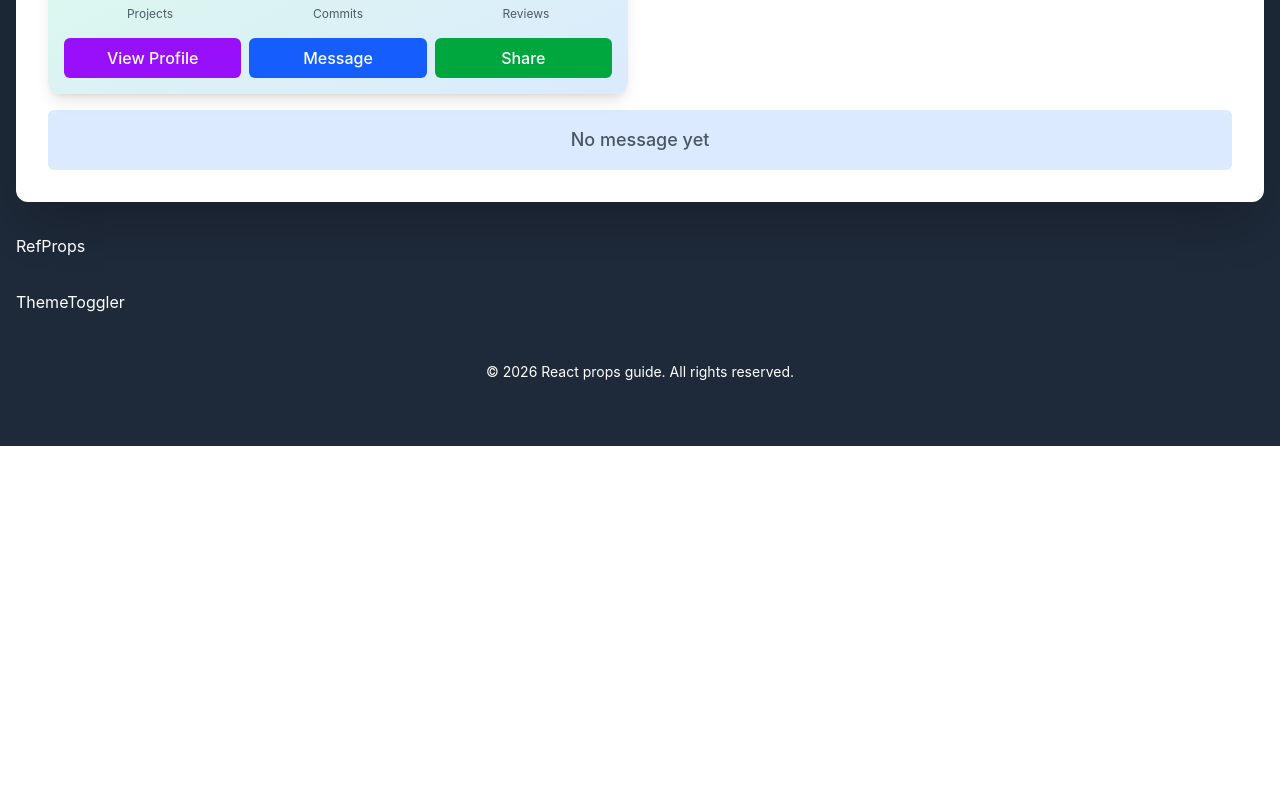
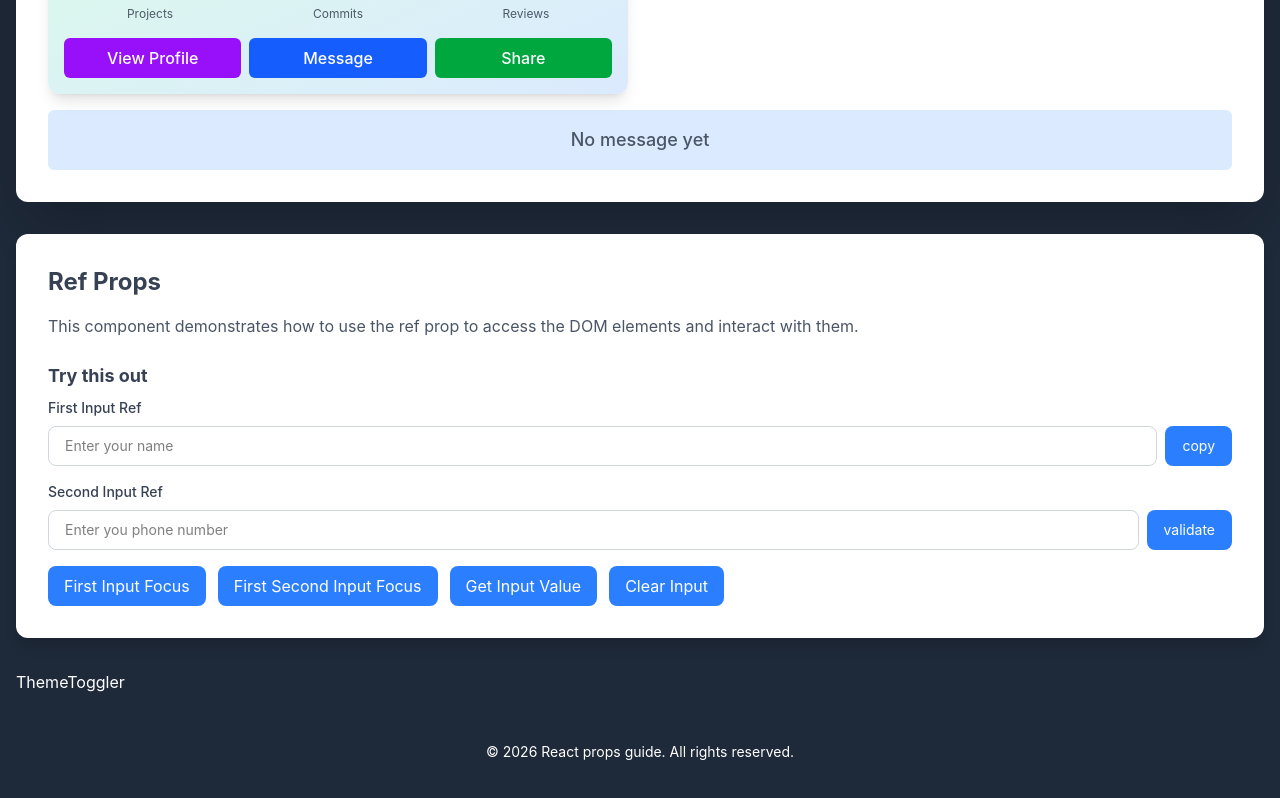
Before and after one commit to deval274/nextjs_course, a React (Vite) app in the folder 05_prop_guide/: page / in a window 1280 px wide. Shown: the part 4035-4833 px from the top of the page. Before the commit the page ends 4481 px from the top, so only its background shows below. Built offline with nearby package versions, Linux system fonts and the light colour scheme.

Commit message:
05_prop_guide: feat: implement RefProps, handling and interaction buttons

```diff
--- a/05_prop_guide/src/components/RefProps.jsx
+++ b/05_prop_guide/src/components/RefProps.jsx
@@ -1,9 +1,148 @@
-import React from 'react'
+import { useRef, forwardRef } from "react";
+
+const inputStyles =
+  "h-10 w-full min-w-0 px-4 py-0 text-sm leading-10 rounded-lg border border-gray-300 box-border focus:outline-none focus:ring-2 focus:ring-blue-500";
+const buttonStyles =
+  "h-10 px-4 text-sm leading-none rounded-lg border border-transparent inline-flex items-center justify-center whitespace-nowrap";
+
+const CustomInput = forwardRef(
+  ({ lable, placeholder, className, button }, ref) => {
+    return (
+      <div className="mb-4">
+        <lable className="block text-sm font-medium text-gray-700">
+          {lable}
+        </lable>
+        <div
+          className={button ? "mt-2 grid grid-cols-[1fr_auto] gap-2" : "mt-2"}
+        >
+          <input
+            type="text"
+            ref={ref}
+            placeholder={placeholder}
+            className={`${inputStyles} ${className ?? ""}`}
+          />
+          {button && (
+            <button
+              type="button"
+              onClick={button.onClick}
+              className={`${buttonStyles} ${button.className}`}
+            >
+              {button.lable}
+            </button>
+          )}
+        </div>
+      </div>
+    );
+  },
+);
+
+CustomInput.displayName = "CustomInput"; // this is used to display the name of the component in the devtools
 
 const RefProps = () => {
+  const inputRef = useRef(null);
+  const secondInputRef = useRef(null);
+
+  const focusInput = () => {
+    inputRef.current?.focus();
+  };
+
+  const getInputValue = () => {
+    if (inputRef.current) {
+      alert(`Input Value: ${inputRef.current.value}`);
+    }
+  };
+
+  const clearInput = () => {
+    if (inputRef.current) {
+      inputRef.current.value = "";
+      inputRef.current.focus();
+    }
+  };
+
+  const focusSecondInput = () => {
+    secondInputRef.current?.focus();
+  };
+
+  const copyToClipboard = () => {
+    if (inputRef.current) {
+      navigator.clipboard.writeText(inputRef.current.value);
+      alert(`Copied to clipboard: ${inputRef.current.value}`);
+    }
+  };
+
+  const checkPhoneNumber = () => {
+    if (secondInputRef.current) {
+      const phoneNumber = secondInputRef.current.value;
+      if (phoneNumber.length === 10 && !isNaN(phoneNumber)) {
+        alert("Phone number is valid");
+      } else {
+        alert("Phone number is invalid");
+      }
+    }
+  };
+
   return (
-    <div className='text-white'>RefProps</div>
-  )
-}
+    <section className="p-8 bg-white rounded-xl shadow-lg">
+      <h2 className="text-2xl font-bold mb-4 text-gray-700">Ref Props</h2>
+      <p className="text-gray-600 mb-6">
+        This component demonstrates how to use the ref prop to access the DOM
+        elements and interact with them.
+      </p>
+      <div>
+        <div>
+          <h2 className="text-lg font-bold mb-2 text-gray-700">Try this out</h2>
+          <CustomInput
+            ref={inputRef}
+            lable="First Input Ref"
+            placeholder="Enter your name"
+            className="focus:ring-blue-500 focus:border-blue-500"
+            button={{
+              onClick: copyToClipboard,
+              lable: "copy",
+              className: "rounded-lg bg-blue-500 text-white hover:bg-blue-600",
+            }}
+          />
+          <CustomInput
+            ref={secondInputRef}
+            lable="Second Input Ref"
+            placeholder="Enter you phone number"
+            className="focus:ring-blue-500 focus:border-blue-500"
+            button={{
+              onClick: checkPhoneNumber,
+              lable: "validate",
+              className: "rounded-lg bg-blue-500 text-white hover:bg-blue-600",
+            }}
+          />
+          <div className="flex flex-wrap gap-3  mt-4">
+            <button
+              onClick={focusInput}
+              className="px-4 py-2 rounded-lg bg-blue-500 text-white hover:bg-blue-600"
+            >
+              First Input Focus
+            </button>
+            <button
+              onClick={focusSecondInput}
+              className="px-4 py-2 rounded-lg bg-blue-500 text-white hover:bg-blue-600"
+            >
+              First Second Input Focus
+            </button>
+            <button
+              onClick={getInputValue}
+              className="px-4 py-2 rounded-lg bg-blue-500 text-white hover:bg-blue-600"
+            >
+              Get Input Value
+            </button>
+            <button
+              onClick={clearInput}
+              className="px-4 py-2 rounded-lg bg-blue-500 text-white hover:bg-blue-600"
+            >
+              Clear Input
+            </button>
+          </div>
+        </div>
+      </div>
+    </section>
+  );
+};
 
-export default RefProps
+export default RefProps;
```
